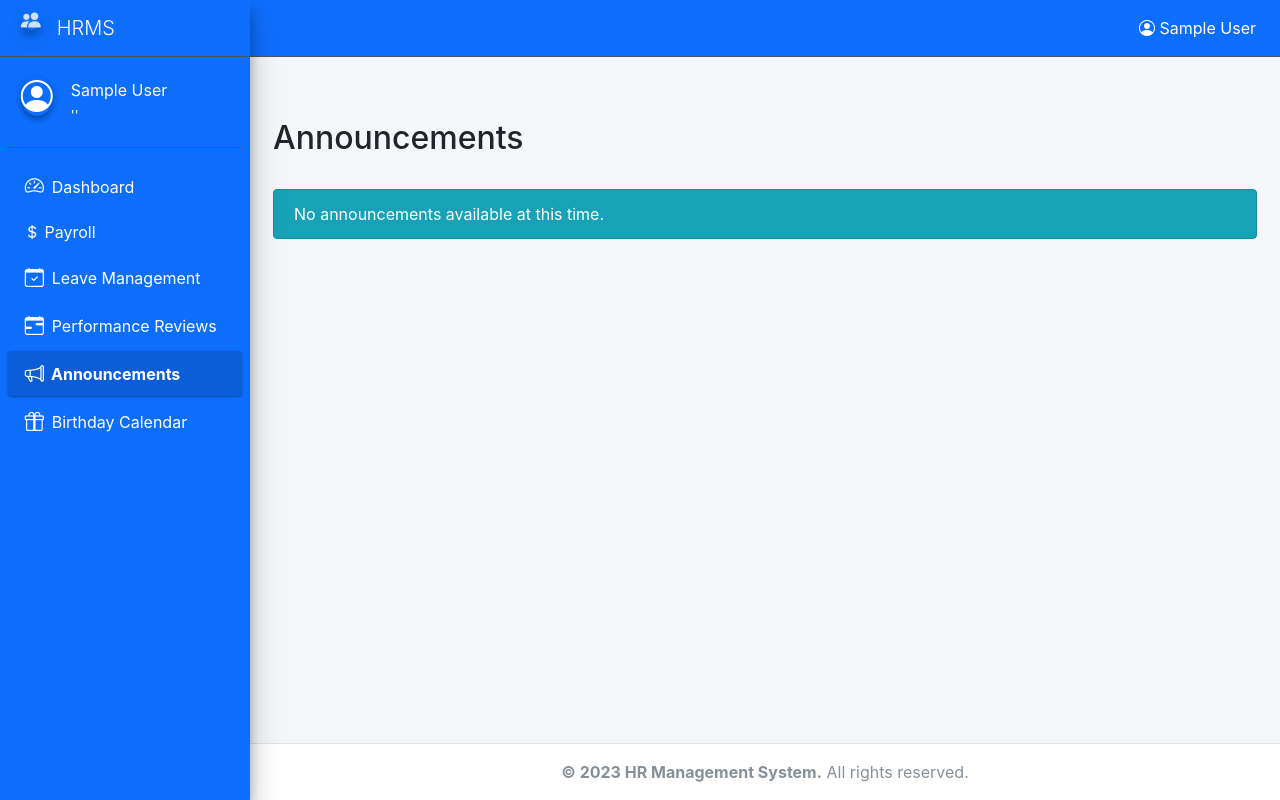
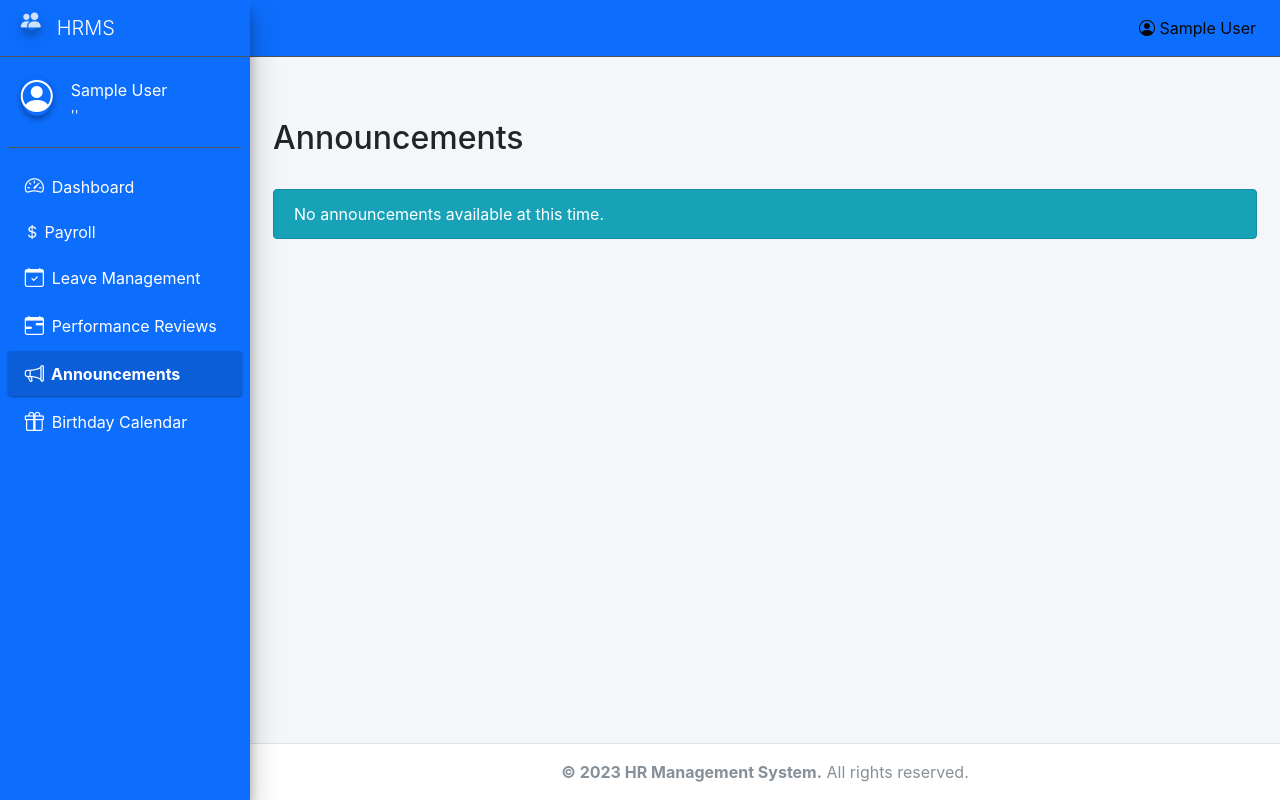
Before and after one commit to ShenalK02/HR-Management-System, a Django app: page /announcements/ in a window 1280 px wide. Run offline with Django 3.2, Linux system fonts and the light colour scheme; the visitor is signed in with stand-in values (Sample User, id 1); data that the repository does not hold is empty; some libraries are stand-ins or nearby versions.

Commit message:
Login Style changed

```diff
--- a/templates/base.html
+++ b/templates/base.html
@@ -51,8 +51,13 @@
 
         .main-header .nav-link,
         .main-header .dropdown-menu a {
-            color: white !important;
+            color:rgb(7, 7, 7) !important;
         }
+        .main-header .nav-link:hover {
+            background-color: #0b5ed7 !important;
+            color: #ffffff !important;
+        }
+
 
         .dropdown-menu {
             background-color: #f8f9fa;
```
